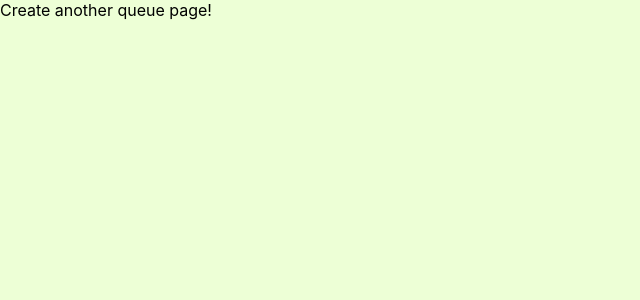
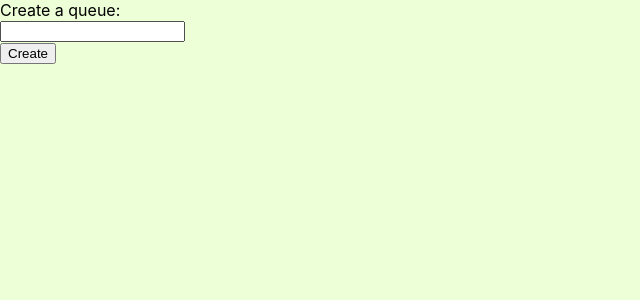
Before and after one commit to jckw/reyka, a React (Create React App) app: page /create in a window 1280 px wide. Shown: the top 300 px of the page, without its empty margins (0-640 px from the left). Built offline with nearby package versions, Linux system fonts and the light colour scheme.

Commit message:
Add files via upload

```diff
--- a/src/pages/CreateQueue.js
+++ b/src/pages/CreateQueue.js
@@ -1,9 +1,41 @@
-import React from 'react'
+import React, { Component } from 'react'
+import { Router, navigate } from '@reach/router'
 
 class CreateQueue extends React.Component {
+	constructor(props){
+        super(props);
+        this.state={
+            queue : ''
+        }
+    }
+
+    _onSubmit= event=>{
+        console.log(this.state);
+
+        event.preventDefault();
+    }
+
+    handleChange= (event)=>{
+        this.setState({
+            queue: event.target.value
+        });
+
+    event.preventDefault();
+    }
+
     render() {
         return (
-            <div>Create another queue page!</div>
+            <form onSubmit={this._onSubmit}>
+                 <div className="CreateQueue">
+                    <label>
+                    	Create a queue:
+                        <br></br>
+                    	<input type="text" value = {this.state.queue}  onChange={this.handleChange} />
+                        <br></br>
+                     </label>
+                     <input type="submit" value="Create" />
+                </div>
+            </form>
         )
     }
 }
```
